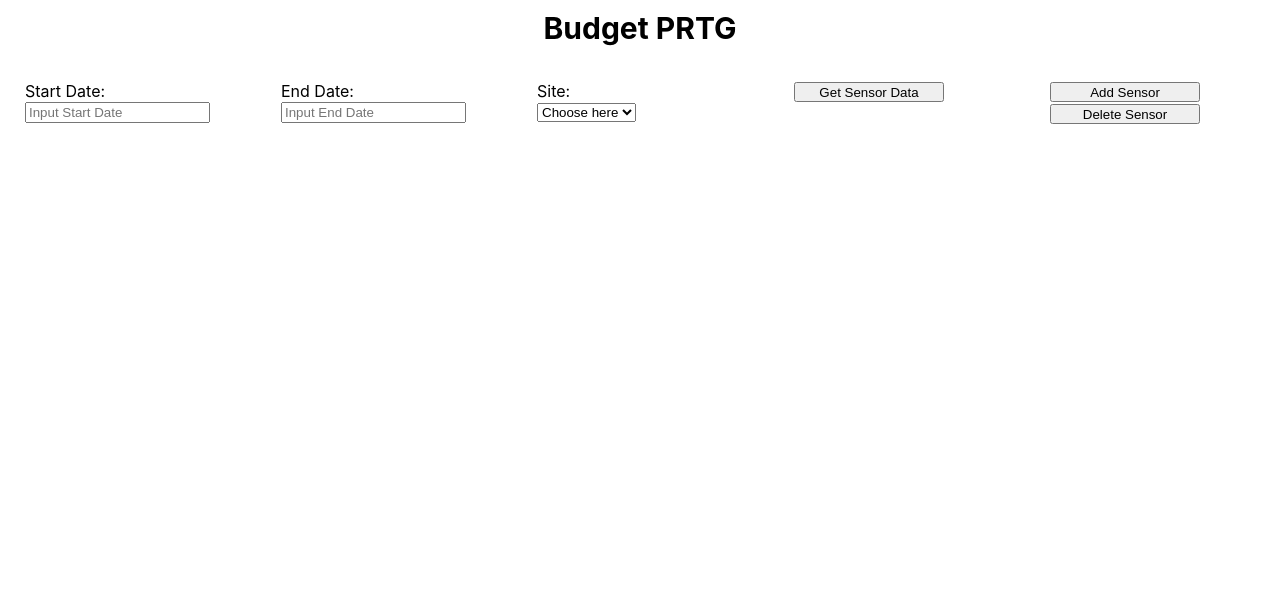
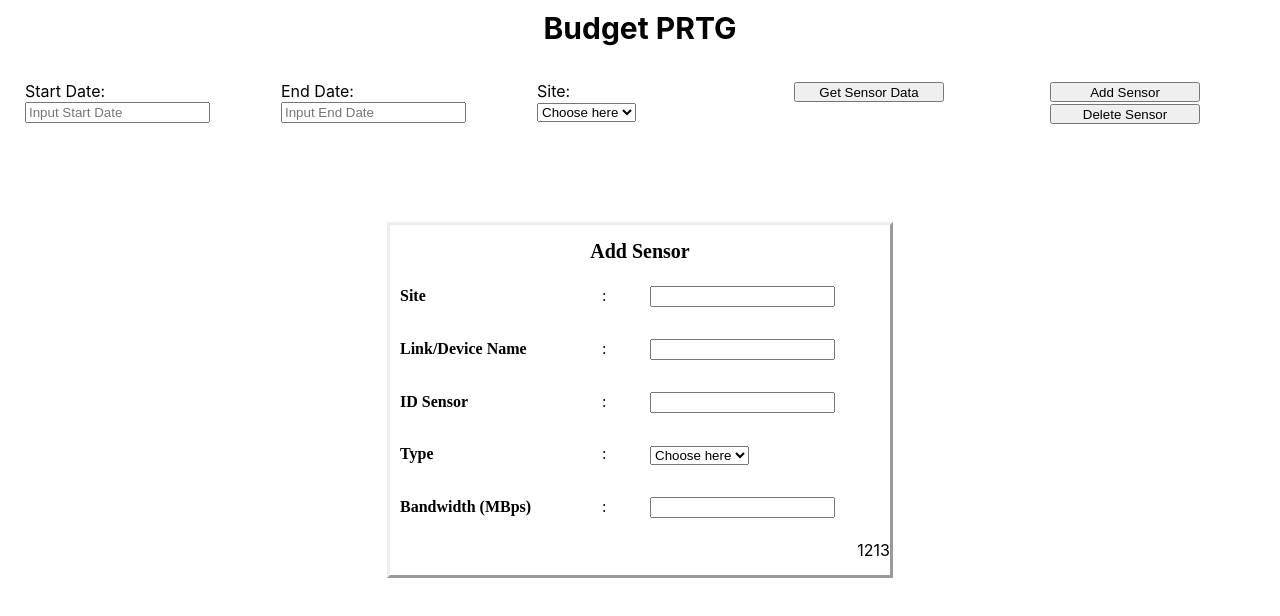
Before and after one commit to wil-irwan99/ojt-smm-fe, a React (Create React App) app: page / in a window 1280 px wide. Both pictures are taken after typing "Sample", "Sample" into the empty fields and a click on the button "Add Sensor". Shown: the top 616 px of the page. Built offline with nearby package versions, Linux system fonts and the light colour scheme; no server answers; what @react-pdf/renderer would draw is missing.

Commit message:
add sensor feature

```diff
--- /dev/null
+++ b/src/features/MainPage/AddSensorPopOut.css
@@ -0,0 +1,53 @@
+.container {
+    position: fixed;
+    top: 50%;
+    left: 50%;
+    transform: translate(-50%, -50%);
+    background-color: rgb(255, 255, 255);
+    display: flex;
+    justify-content: center;
+    align-items: center;
+    border-style: outset;
+    z-index: 101;
+    flex-direction: column;
+    height: 350px;
+    width: 500px;
+    justify-content: space-evenly;
+}
+
+.content-container{
+    background-color: #ffffff;
+    width: 500px;
+    display: flex;
+    flex-direction: row;
+    justify-content: space-around;
+    align-items: center;
+}
+
+.button-container{
+    background-color: #ffffff;
+    width: 500px;
+    display: flex;
+    flex-direction: row;
+    justify-content: flex-end;
+    align-items: center;
+}
+
+.text-style{
+    font-family: 'Times New Roman';
+    width: 200px;
+    flex-direction: column;
+    justify-content: left;
+}
+
+.symbol-style{
+    width: 50px;
+    align-items: center;
+    font-family: 'Times New Roman';
+}
+
+.input-style{
+    width: 250px;
+    flex-direction: column;
+    justify-content: left;
+}
--- /dev/null
+++ b/src/features/MainPage/AddSensorPopOut.js
@@ -0,0 +1,57 @@
+import "./AddSensorPopOut.css";
+
+const AddSensor = () => {
+
+    return (
+        <div className="container">
+            <div style={{fontFamily: 'Times New Roman',fontWeight:'bold', fontSize: '20px'}}>Add Sensor</div>
+            <div className="content-container">
+                <div className="text-style">Site</div>
+                <div className="symbol-style">:</div>
+                <div className="input-style">
+                    <input type="text" />
+                </div>
+            </div>
+            <div className="content-container">
+                <div className="text-style">Link/Device Name</div>
+                <div className="symbol-style">:</div>
+                <div className="input-style">
+                    <input type="text" />
+                </div>
+            </div>
+            <div className="content-container">
+                <div className="text-style">ID Sensor</div>
+                <div className="symbol-style">:</div>
+                <div className="input-style">
+                    <input type="text" />
+                </div>
+            </div>
+            <div className="content-container">
+                <div className="text-style">Type</div>
+                <div className="symbol-style">:</div>
+                <div className="input-style">
+                    <select id="site-names" value={""}>
+                        <option value="" disabled hidden>Choose here</option>
+                        <option value="internet">Internet</option>
+                        <option value="intranet">Intranet</option>
+                        <option value="CPU">CPU</option>
+                        <option value="Memory">Memory</option>
+                    </select>
+                </div>
+            </div>
+            <div className="content-container">
+                <div className="text-style">Bandwidth (MBps)</div>
+                <div className="symbol-style">:</div>
+                <div className="input-style">
+                    <input type="number"/>
+                </div>
+            </div>
+            <div className="button-container">
+                <div>12</div>
+                <div>13</div>
+            </div>
+        </div>
+    )
+}
+
+export default AddSensor
--- a/src/features/MainPage/MainPage.js
+++ b/src/features/MainPage/MainPage.js
@@ -8,6 +8,7 @@
 import { PDFDownloadLink } from "@react-pdf/renderer";
 import MyDocument from "../../shared/components/PDFGenerate";
 import Loading from "../../shared/components/Loading";
+import AddSensor from "./AddSensorPopOut";
 
 function MainPage() {
 
@@ -24,6 +25,7 @@
     const [resultDevice, setResultDevice] = useState()
     const [timeType, setTimeType] = useState('')
     const [isLoading, setIsLoading] = useState(false)
+    const [isAddSensor, setIsAddSensor] = useState(false)
     //const [dateReport, setDateReport] = useState('')
 
     let strStartDate = []
@@ -36,7 +38,7 @@
         // } else {
         //     console.log("SALAAAAAAAAAAAAAAAAAAAHHH")
         // }
-      }, [pressedButton, resultInter, resultIntra, resultDevice, isLoading]);
+      }, [pressedButton, resultInter, resultIntra, resultDevice, isLoading, isAddSensor]);
 
     const handleStartDate = (date) => {
         setInputStartDate(date);
@@ -69,6 +71,10 @@
     const handleOption = (e) => {
         setSelectedOption(e.target.value)
     };
+
+    const handleAddButton = () => {
+        setIsAddSensor(true)
+    }
 
     const convDate = (inputDate) => {
         let strInputDate = inputDate.toLocaleString('sv-SE');
@@ -200,7 +206,7 @@
                             {({loading}) => (loading ? <></> : <button className="button">Download Report</button> )}
                         </PDFDownloadLink>
                     ) : <></>} */}
-                    <button className="button">Add Sensor</button>
+                    <button className="button" onClick={handleAddButton}>Add Sensor</button>
                     <button className="button">Delete Sensor</button>
                 </div>
             </div>
@@ -235,6 +241,7 @@
                 </div>
             ) : <></> : <></> }
             {isLoading ? <Loading/> : <></>}
+            {isAddSensor ? <AddSensor/> : <></>}
         </div>
     )
 }
```
